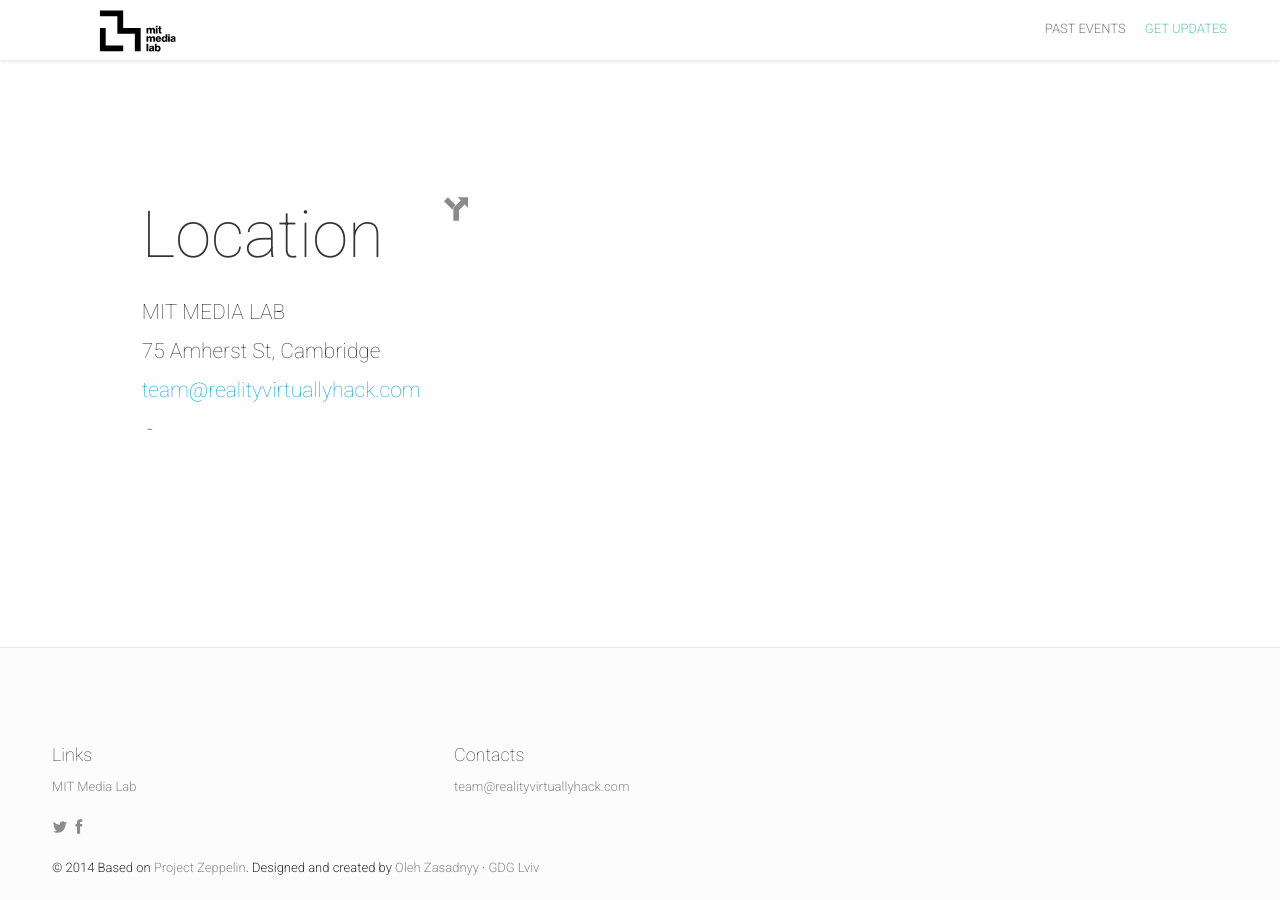
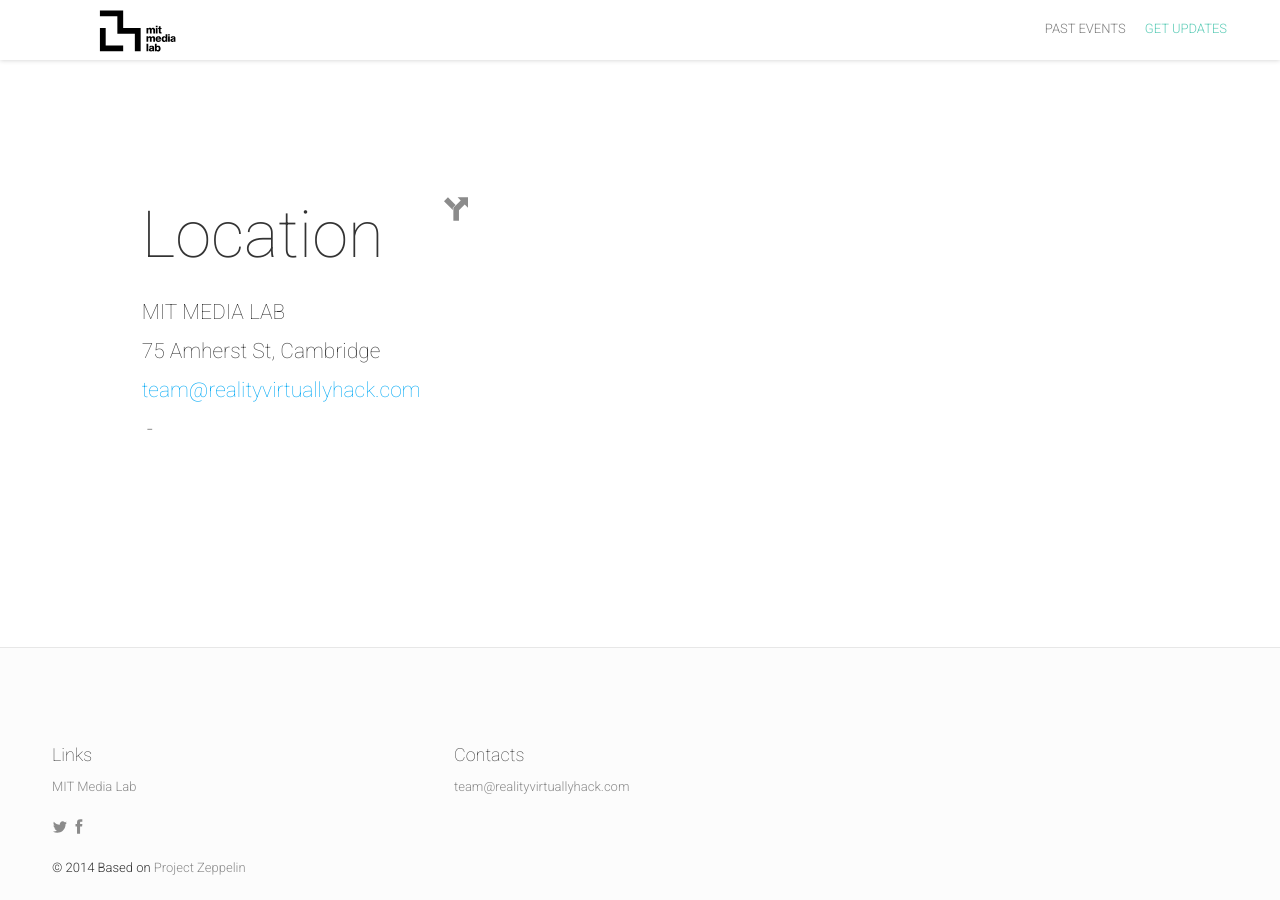
Before and after one commit to GDEED/RV_Root, a Jekyll site: the page built from index.html, in a window 1280 px wide and 900 px high, scrolled down 1748 px. Built offline with Jekyll 4.4.1, drawn with Linux system fonts in a browser that asks for light colours; nearby versions of some CDN libraries; comment, search, counter and statistics services are not loaded.

Commit message:
Fix invalid meta link and remove extra footer material

```diff
--- a/_config.yml
+++ b/_config.yml
@@ -14,7 +14,7 @@
 email: "team@realityvirtuallyhack.com"
 description: "Calling everyone to create, learn and explore new and yet to be known VR and AR applications at the MIT Media Lab, Cambridge, Massachusetts, USA"
 baseurl: ""
-url: "https://gdg-x.github.io"
+url: "https://realityvirtuallyhack.com"
 permalink: "/blog/:title"
 googleAnalyticsTrackingId: ""
 googleAnalyticsSiteUrl: ""
--- a/_includes/footer.html
+++ b/_includes/footer.html
@@ -38,7 +38,7 @@
 		<!-- Please don't delete this line-->
 		<div class="col-md-6">
 			<p class="copyright">
-				&copy; 2014 Based on <a href="https://github.com/gdg-x/zeppelin" target="_blank">Project Zeppelin</a>. Designed and created by <a href="https://plus.google.com/+OlehZasadnyy/about" target="_blank">Oleh Zasadnyy</a> &middot; <a href="http://lviv.gdg.org.ua" target="_blank">GDG Lviv</a>
+				&copy; 2014 Based on <a href="https://github.com/gdg-x/zeppelin" target="_blank">Project Zeppelin</a></a>
 			</p>
 		</div>
 	</div>
```
